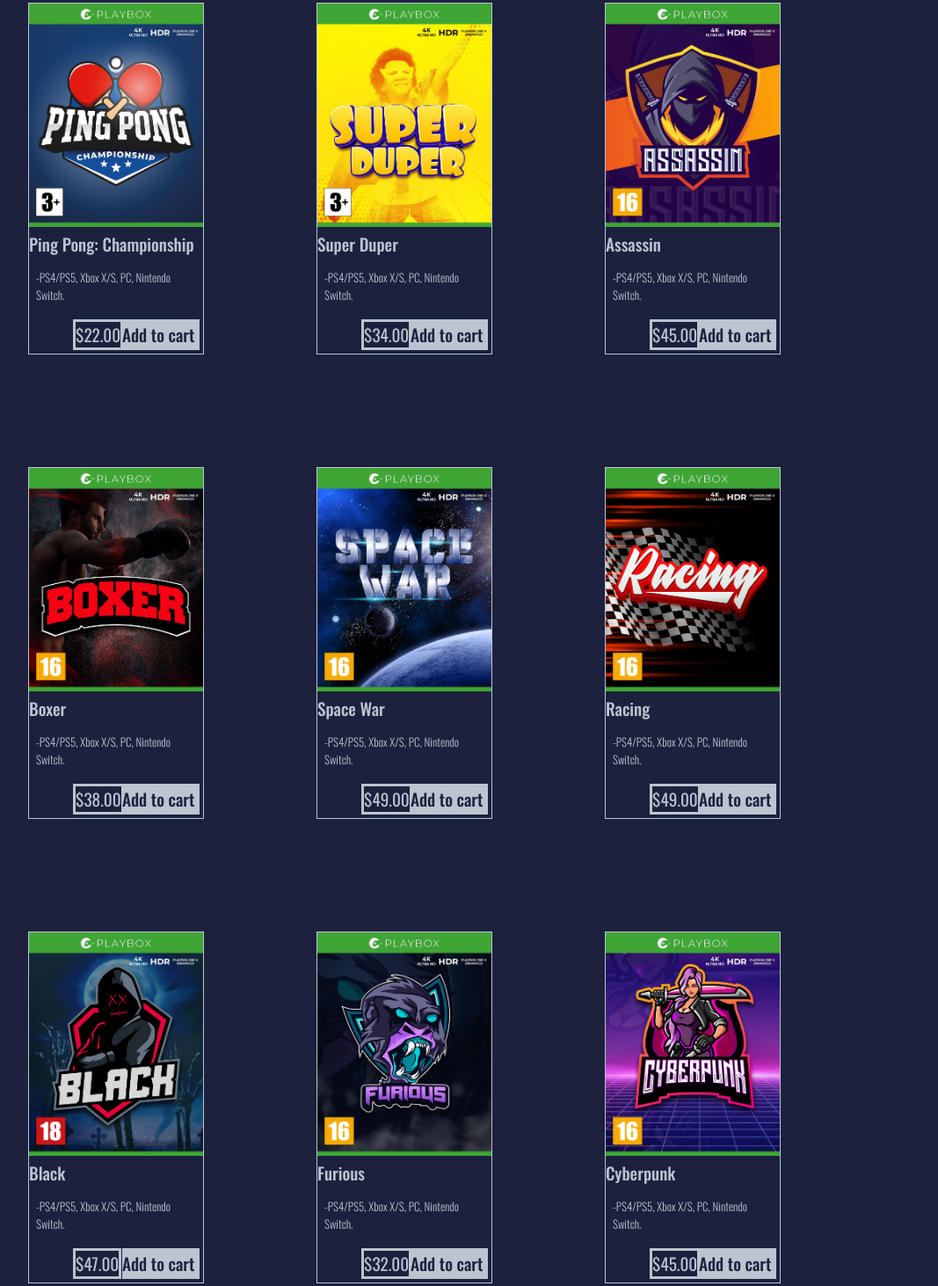
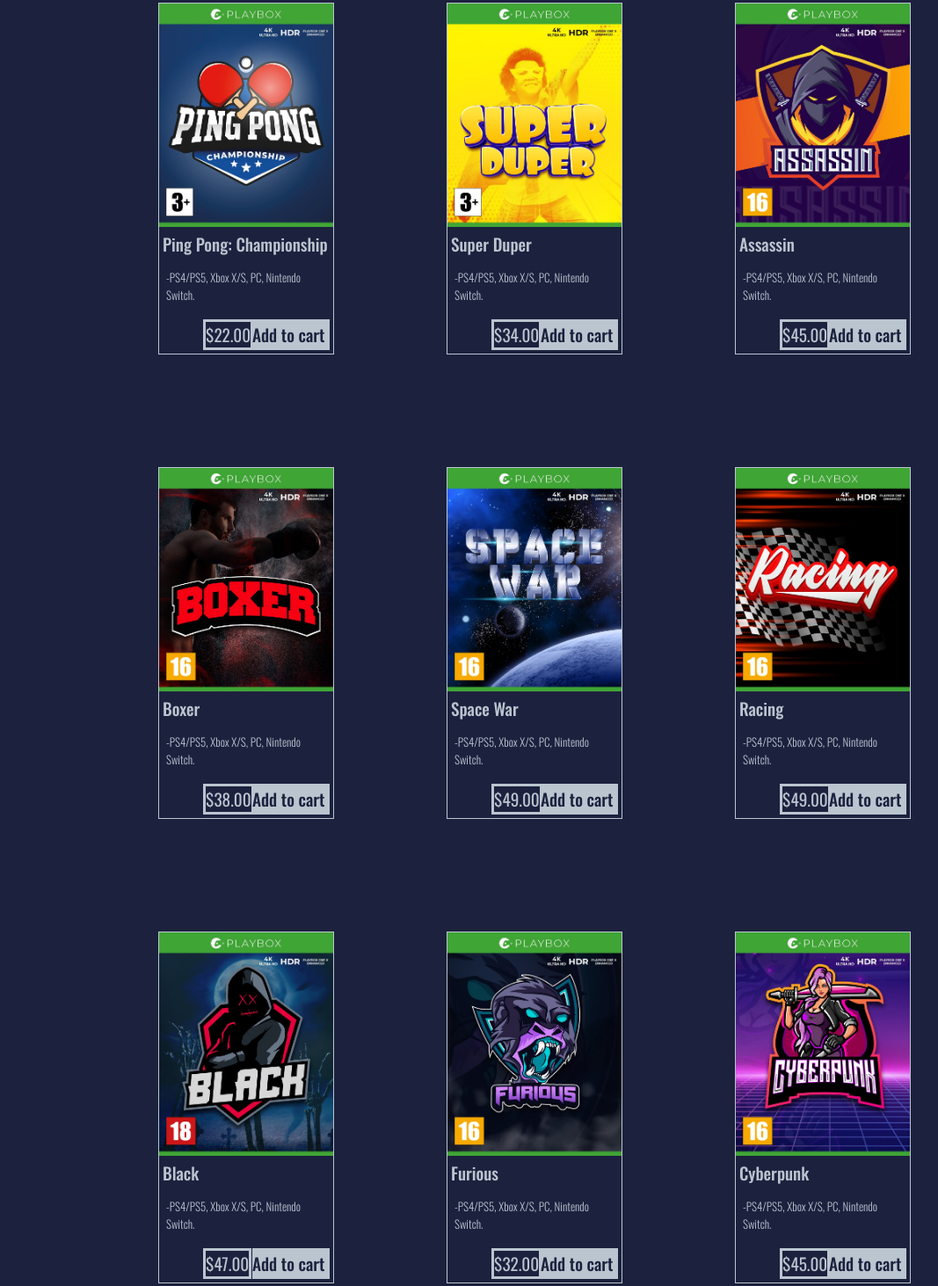
Before and after one commit to ykjellin/GameHub, a plain HTML site: page store.html in a window 1280 px wide. Shown: the part 161-1623 px from the top of the page at 88% size, without its empty margins (32-1099 px from the left). Drawn offline with nearby package versions, Linux system fonts and the light colour scheme.

Commit message:
storepage fix

```diff
--- a/css/styles.css
+++ b/css/styles.css
@@ -58,6 +58,7 @@ h2 {
 .containercards {
     display: flex;
     flex-wrap: wrap;
+    justify-content: center;
     width: 100%;
 }
 img {
@@ -69,7 +70,6 @@ img {
 .productcard {
     border-style: solid;
     border-width: 1px;
-
     border-color: #bac5cf;
     max-width: 200px;
     height: 400px;
@@ -77,6 +77,10 @@ img {
     text-align: left;
     font-family: 'Oswald', sans-serif;;
     background-color: #1C213E;
+}
+
+.cardtitle {
+    padding-left: 2%;
 }
 
 .price {
--- a/store.html
+++ b/store.html
@@ -27,70 +27,70 @@
         <section class="containercards">
         <div class="productcard">
             <img src="/images/PingPong.jpg" class="product-image" alt="ping pong: Championship">
-            <h2>Ping Pong: Championship</h2>
+            <h2 class="cardtitle" >Ping Pong: Championship</h2>
             <p class="console" >-PS4/PS5, Xbox X/S, PC, Nintendo Switch.</p>
             <p class="price" >$22.00</p>
             <a href="checkout.html"class="cartstore" >Add to cart</a>
         </div>
         <div class="productcard">
             <img src="/images/SuperDuper.jpg" class="product-image" alt="Super Duper">
-            <h2>Super Duper</h2>
+            <h2 class="cardtitle" >Super Duper</h2>
             <p class="console" >-PS4/PS5, Xbox X/S, PC, Nintendo Switch.</p>
             <p class="price" >$34.00</p>
             <a href="checkout.html" class="cartstore" >Add to cart</a>
         </div>
         <div class="productcard">
             <img src="/images/Assassin.jpg" class="product-image" alt="Assassin">
-            <h2>Assassin</h2>
+            <h2 class="cardtitle" >Assassin</h2>
             <p class="console" >-PS4/PS5, Xbox X/S, PC, Nintendo Switch.</p>
             <p class="price" >$45.00</p>
             <a href="checkout.html"class="cartstore" >Add to cart</a>
         </div>
         <div class="productcard">
             <img src="/images/Boxer.jpg" class="product-image" alt="Boxer">
-            <h2>Boxer</h2>
+            <h2 class="cardtitle" >Boxer</h2>
             <p class="console" >-PS4/PS5, Xbox X/S, PC, Nintendo Switch.</p>
             <p class="price" >$38.00</p>
             <a href="checkout.html"class="cartstore" >Add to cart</a>
         </div>
         <div class="productcard">
             <img src="/images/Space War.jpg" class="product-image" alt="Space War">
-            <h2>Space War</h2>
+            <h2 class="cardtitle" >Space War</h2>
             <p class="console" >-PS4/PS5, Xbox X/S, PC, Nintendo Switch.</p>
             <p class="price" >$49.00</p>
             <a href="checkout.html"class="cartstore" >Add to cart</a>
         </div>
         <div class="productcard">
             <img src="/images/Racing.jpg" class="product-image" alt="Racing">
-            <h2>Racing</h2>
+            <h2 class="cardtitle" >Racing</h2>
             <p class="console" >-PS4/PS5, Xbox X/S, PC, Nintendo Switch.</p>
             <p class="price" >$49.00</p>
             <a href="checkout.html"class="cartstore" >Add to cart</a>
         </div>
         <div class="productcard">
             <img src="/images/Black.jpg" class="product-image" alt="Black">
-            <h2>Black</h2>
+            <h2 class="cardtitle" >Black</h2>
             <p class="console" >-PS4/PS5, Xbox X/S, PC, Nintendo Switch.</p>
             <p class="price" >$47.00</p>
             <a href="checkout.html"class="cartstore" >Add to cart</a>
         </div>
         <div class="productcard">
             <img src="/images/Furious.jpg" class="product-image" alt="Furious">
-            <h2>Furious</h2>
+            <h2 class="cardtitle" >Furious</h2>
             <p class="console" >-PS4/PS5, Xbox X/S, PC, Nintendo Switch.</p>
             <p class="price" >$32.00</p>
             <a href="checkout.html"class="cartstore" >Add to cart</a>
         </div>
         <div class="productcard">
             <img src="/images/Cyberpunk.jpg" class="product-image" alt="Cyberpunk">
-            <h2>Cyberpunk</h2>
+            <h2 class="cardtitle" >Cyberpunk</h2>
             <p class="console" >-PS4/PS5, Xbox X/S, PC, Nintendo Switch.</p>
             <p class="price" >$45.00</p>
             <a href="checkout.html"class="cartstore" >Add to cart</a>
         </div>
         <div class="productcard">
             <img src="/images/ForgeLegends.jpg" class="product-image" alt="Forge Legends">
-            <h2>Forge Legends</h2>
+            <h2 class="cardtitle" >Forge Legends</h2>
             <p class="console" >-PS4/PS5, Xbox X/S, PC, Nintendo Switch.</p>
             <p class="price" >$50.00</p>
             <a href="checkout.html"class="cartstore" >Add to cart</a>
```
